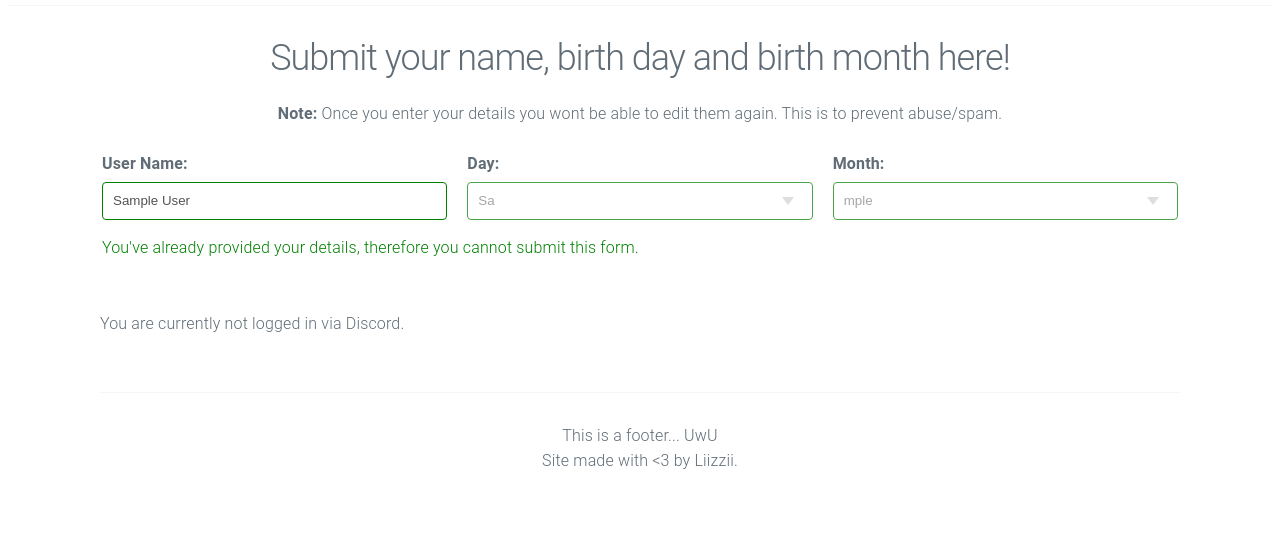
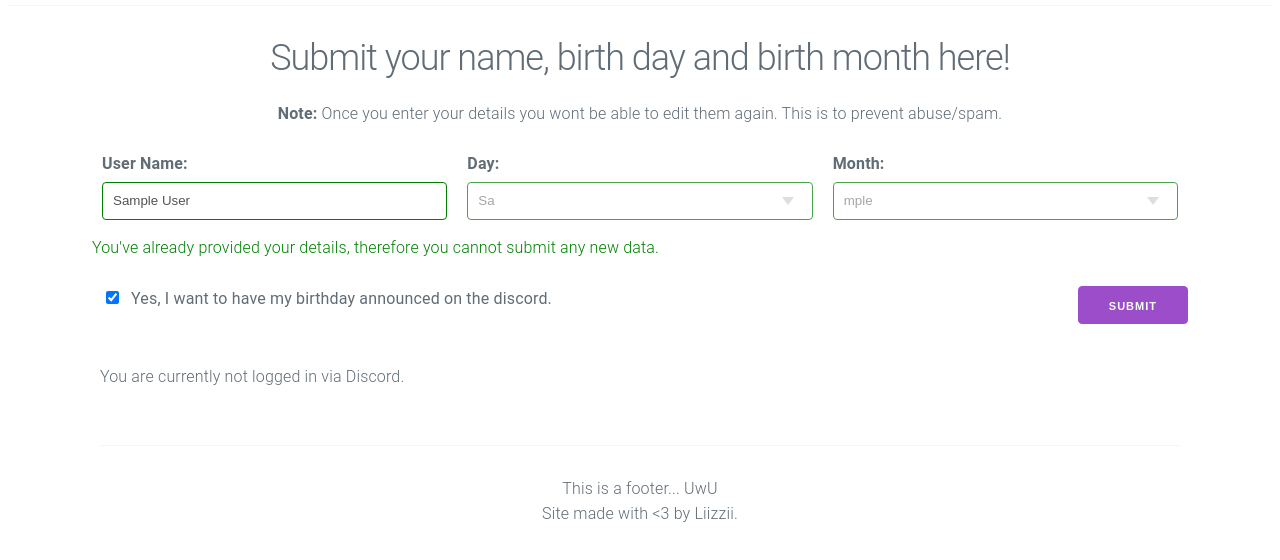
Before and after one commit to LizzyTrickster/FloofGangStuff, a Django app: page /submission in a window 1280 px wide. Shown: the part 674-1234 px from the top of the page. Before the commit the page ends 1143 px from the top, so only its background shows below. Run offline with Django 3.2, Linux system fonts and the light colour scheme; a user stored in the database is signed in; tables that the repository leaves empty hold one stand-in row (values such as "Sample post").

Commit message:
Added "allow notify" checkbox to submission page and code cleanup
The submission page now has a checkbox on it to toggle notification permission, which is opt-in.

Also cleaned up the code that runs the POST portion of the submission page, using the .get() function of the MultiKeyDict things with defaults to fall back to if the entries are not there (like when submitting the form with disabled entries).
Simplified the code a bit as well, rather than adding random bits of logic to define what gets passed to the template engine's context, it's now just individual lines per section.

Resolves #3

```diff
--- a/FloofGang/templates/birthday/submission.html
+++ b/FloofGang/templates/birthday/submission.html
@@ -45,19 +45,26 @@
                     </select>
                 </div>
             </div>
+            <div class="row">
             {% if logged_in %}
-                {% if not entry %}
-                    <input class="button-primary" type="submit" value="submit">
-                {% else %}
-                    <p style="color:green">You've already provided your details, therefore you cannot submit this
-                        form.</p>
+                {% if entry %}
+                    <p style="color:green">You've already provided your details, therefore you cannot submit any new data.</p>
                 {% endif %}
+            </div>
+            <div class="row">
+                <div class="column">
+                    <input type="checkbox" id="noti" name="noti" value="1"{% if entry.notify %} checked{% endif %}>
+                    <label class="label-inline" for="noti">Yes, I want to have my birthday announced on the discord.</label>
+
+                </div>
+                <div class="float-right"><input class="button-primary" type="submit" value="submit"></div>
             {% else %}
-                <p style="color:red">You need to login via Discord before you can submit this form.</p>
-                <p>
+                <p style="color:red">
+                    You need to login via Discord before you can submit this form.<br>
                     <a class="button" href="{% url 'social:begin' 'discord' %}">Login with Discord!</a>
                 </p>
             {% endif %}
+            </div>
         </fieldset>
     </form>
     {% if logged_in %}
--- a/FloofGang/views.py
+++ b/FloofGang/views.py
@@ -49,43 +49,47 @@
                       )
 
     def post(self, request):
-        uname = request.POST['uname']
-        day = int(request.POST['bday'])
-        month = int(request.POST['bmon'])
-        error_msg = f"Invalid day ({day}) specified for month {month}. Your response has not been recorded."
+        uname = request.POST.get('uname', "")
+        day = int(request.POST.get('bday', -1))
+        month = int(request.POST.get('bmon', -1))
+        notify = bool(request.POST.get('noti', False))
+
         entry: Birthday = None
+        context = dict(logged_in=request.user.is_authenticated, days=self.days, months=self.months, _STATUS_CODE=None)
         if request.user.is_authenticated:
             try:
-                if month in [4, 6, 9, 11] and day > 30:
-                    raise UserInputError
-                elif month == 2 and day > 29:
-                    raise UserInputError
+                entry = Birthday.objects.get(user=request.user)
+                if f"{day:02}{month:02}" in (entry.birthday, "-1-1"):
+                    entry.notify = notify
+                    entry.save()
+                    messages.add_message(request, messages.SUCCESS, "Successfully updated notification preferences")
+                else:
+                    messages.add_message(request, messages.WARNING, "Day and Month values provided in the form don't match with existing entry. "
+                                                                    "Did you manually edit the HTML?")
+                context = {**context, **{"disabled": True, "class_string": "form-complete", "entry": entry}}
 
-                entry = Birthday.objects.create(user=request.user, display_name=uname, birthday=f"{day:02}{month:02}")
-            except IntegrityError:
-                messages.add_message(request, messages.ERROR, "Duplicate entry exists!?")
-            except UserInputError:
-                messages.error(request, error_msg)
-            except:
-                raise
-            else:
-                messages.add_message(request, messages.SUCCESS, "Entry successfully recorded!")
+            except Birthday.DoesNotExist:
+                # The birthday object didn't already exist so this is likely not an update
+                try:
+                    if month in [4, 6, 9, 11] and day > 30:
+                        raise UserInputError
+                    elif month == 2 and day > 29:
+                        raise UserInputError
+                    entry = Birthday.objects.create(user=request.user, display_name=uname, birthday=f"{day:02}{month:02}", notify=notify)
+                except IntegrityError:  # OPTIMISE This might not be needed anymore?
+                    messages.add_message(request, messages.ERROR, "Duplicate entry exists!?")  # TODO Add error notification stuff here?
+                except UserInputError:
+                    messages.error(request, f"Invalid day ({day}) specified for month {month}. Your response has not been recorded.")
+                    context = {**context, **{"disabled": False, "class_string": None, "entry": None, "_STATUS_CODE": 422}}
+                except:
+                    raise
+                else:
+                    messages.add_message(request, messages.SUCCESS, "Entry successfully recorded!")
+                    context = {**context, **{"disabled": True, "class_string": "form-complete", "entry": entry}}
+        else:
+            context = {**context, **{"disabled": True, "class_string": "form-nologin", "entry": None}}
 
-        class_string = None
-        if request.user.is_authenticated and entry:
-            class_string = 'form-complete'
-        elif not request.user.is_authenticated:
-            class_string = 'form-nologin'
-        return render(request, "birthday/submission.html",
-                      context=dict(logged_in=request.user.is_authenticated,
-                                   disabled=(not request.user.is_authenticated or entry),
-                                   class_string=class_string,
-                                   entry=entry,
-                                   days=self.days,
-                                   months=self.months
-                                   ),
-                      status=403
-                      )
+        return render(request, "birthday/submission.html", context=context, status=context.get("_STATUS_CODE") or 200)
 
 
 def logout_view(request):
```
